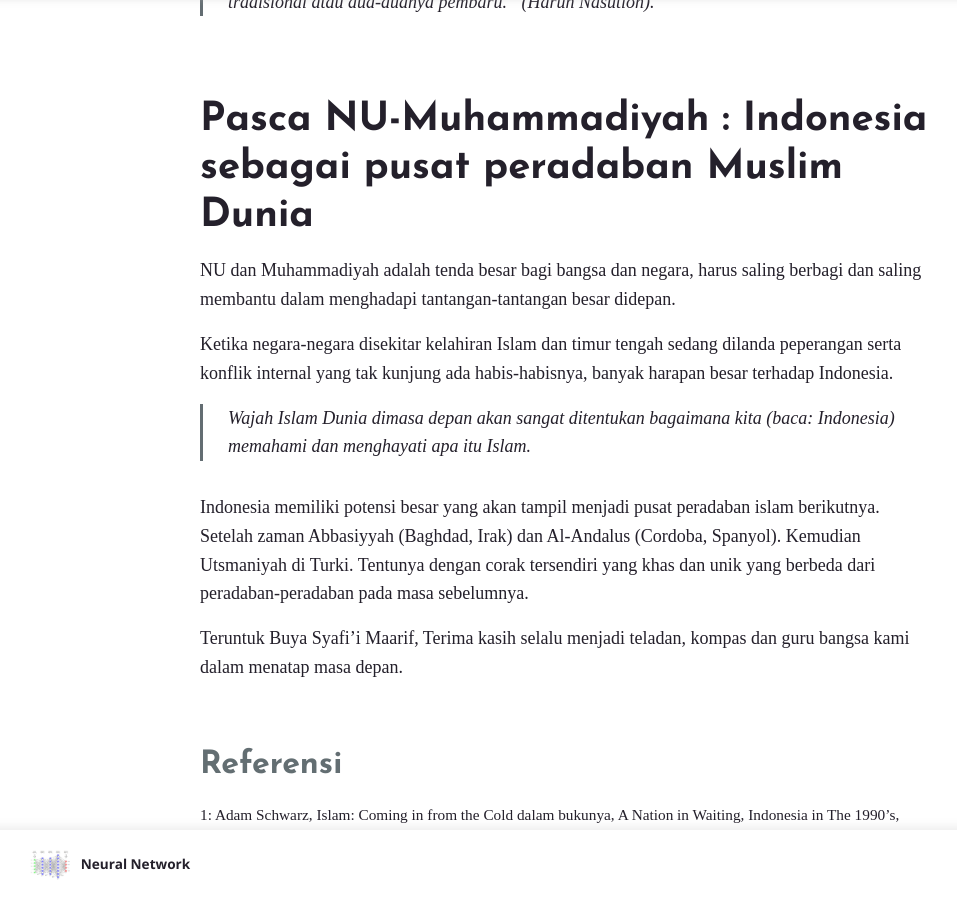
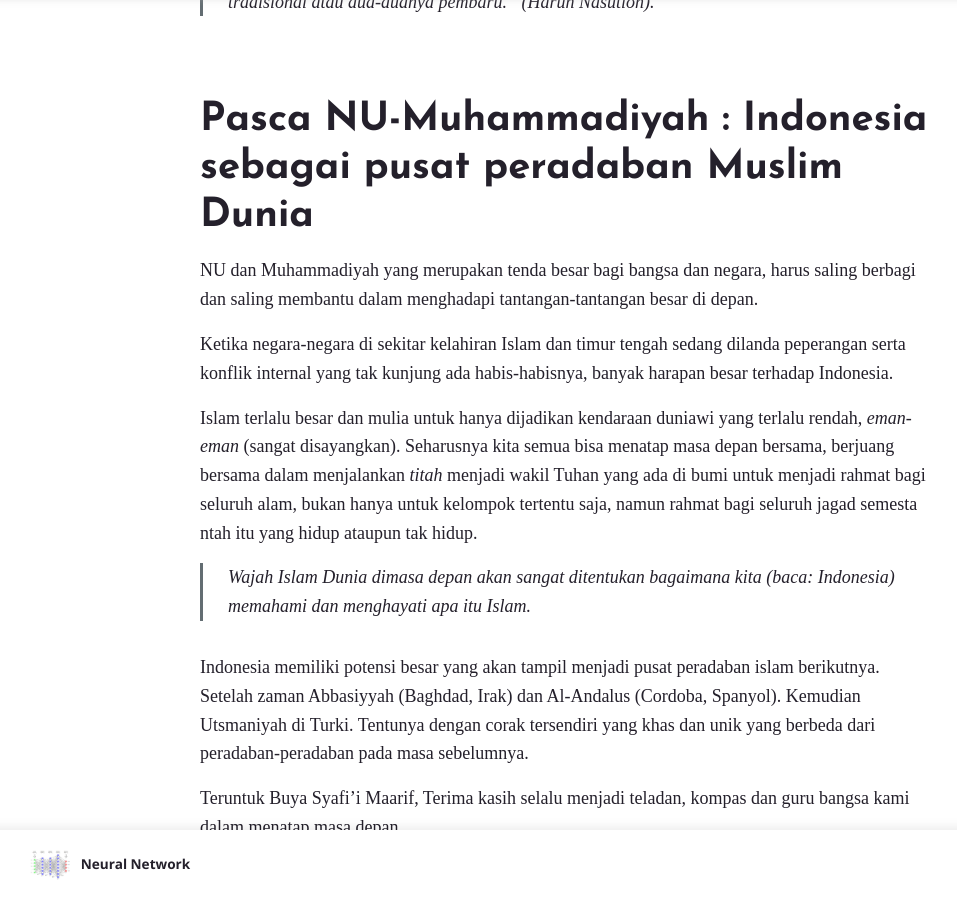
Before and after one commit to t4f1d/blog, a Jekyll site: the page built from _posts/2021-01-05-pasca-nu-muhammadiyah.md, in a window 1280 px wide and 900 px high, scrolled down 3457 px. Shown: the whole window, without its empty margins (75-1032 px from the left). Built offline with Jekyll 4.4.1, drawn with Linux system fonts in a browser that asks for light colours; nearby versions of some CDN libraries; comment, search, counter and statistics services are not loaded.

Commit message:
fix issue

```diff
--- a/_includes/menu-header.html
+++ b/_includes/menu-header.html
@@ -9,8 +9,8 @@
 <a class="nav-link" href="{{site.baseurl}}/categories.html#religion">Religion</a>
 </li>
 <li class="nav-item">
-<a class="nav-link" href="{{site.baseurl}}/authors-list.html">Authors</a>
+<a class="nav-link" href="http://about.mustaf.id">Authors</a>
 </li>
 <li class="nav-item">
-<a class="nav-link" href="{{site.baseurl}}/contact.html">Contact</a>
+<a class="nav-link" href="#">Contact</a>
 </li>
--- a/_posts/2021-01-05-pasca-nu-muhammadiyah.md
+++ b/_posts/2021-01-05-pasca-nu-muhammadiyah.md
@@ -57,9 +57,11 @@
 
 # Pasca NU-Muhammadiyah : Indonesia sebagai pusat peradaban Muslim Dunia
 
-NU dan Muhammadiyah adalah tenda besar bagi bangsa dan negara, harus saling berbagi dan saling membantu dalam menghadapi tantangan-tantangan besar didepan.
+NU dan Muhammadiyah yang merupakan tenda besar bagi bangsa dan negara, harus saling berbagi dan saling membantu dalam menghadapi tantangan-tantangan besar di depan.
 
-Ketika negara-negara disekitar kelahiran Islam dan timur tengah sedang dilanda peperangan serta konflik internal yang tak kunjung ada habis-habisnya, banyak harapan besar terhadap Indonesia.
+Ketika negara-negara di sekitar kelahiran Islam dan timur tengah sedang dilanda peperangan serta konflik internal yang tak kunjung ada habis-habisnya, banyak harapan besar terhadap Indonesia.
+
+Islam terlalu besar dan mulia untuk hanya dijadikan kendaraan duniawi yang terlalu rendah, _eman-eman_ (sangat disayangkan). Seharusnya kita semua bisa menatap masa depan bersama, berjuang bersama dalam menjalankan _titah_ menjadi wakil Tuhan yang ada di bumi untuk menjadi rahmat bagi seluruh alam, bukan hanya untuk kelompok tertentu saja, namun rahmat bagi seluruh jagad semesta ntah itu yang hidup ataupun tak hidup.
 
 > Wajah Islam Dunia dimasa depan akan sangat ditentukan bagaimana kita (baca: Indonesia) memahami dan menghayati apa itu Islam.
 
```
